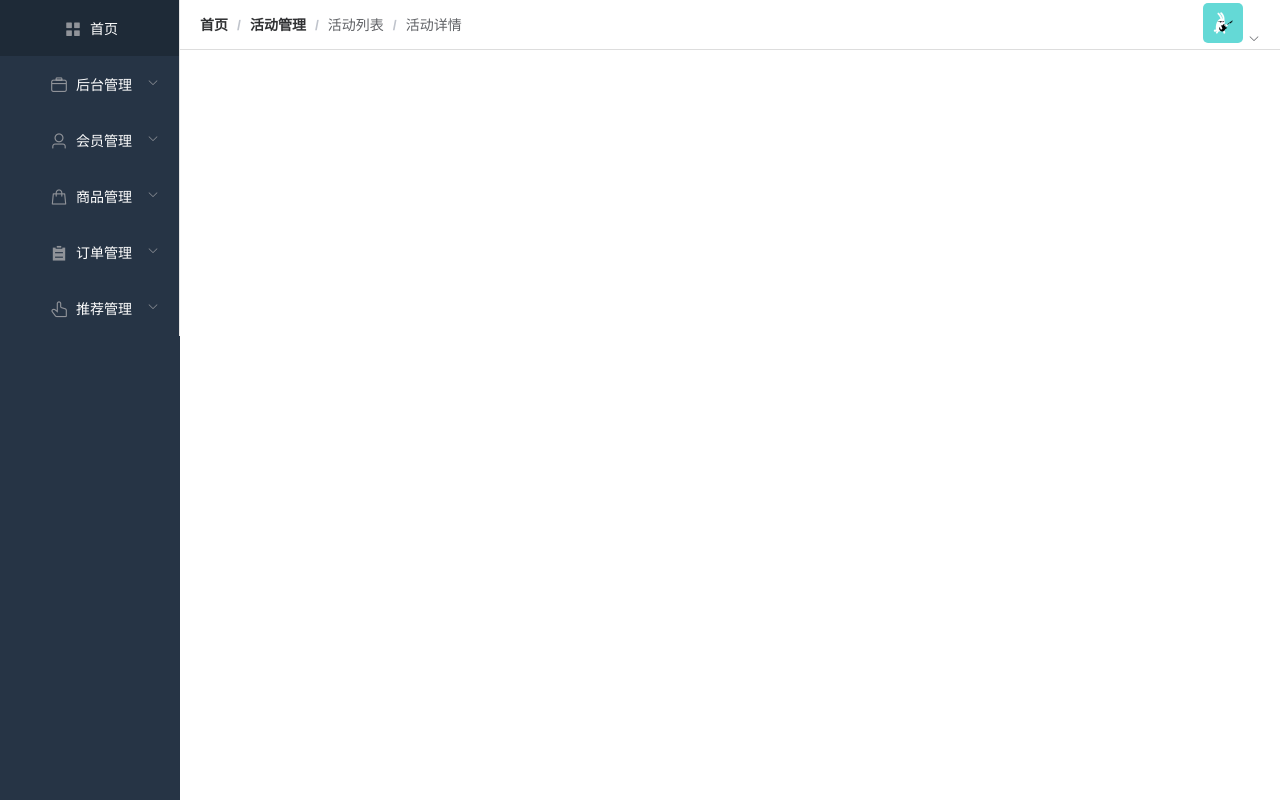
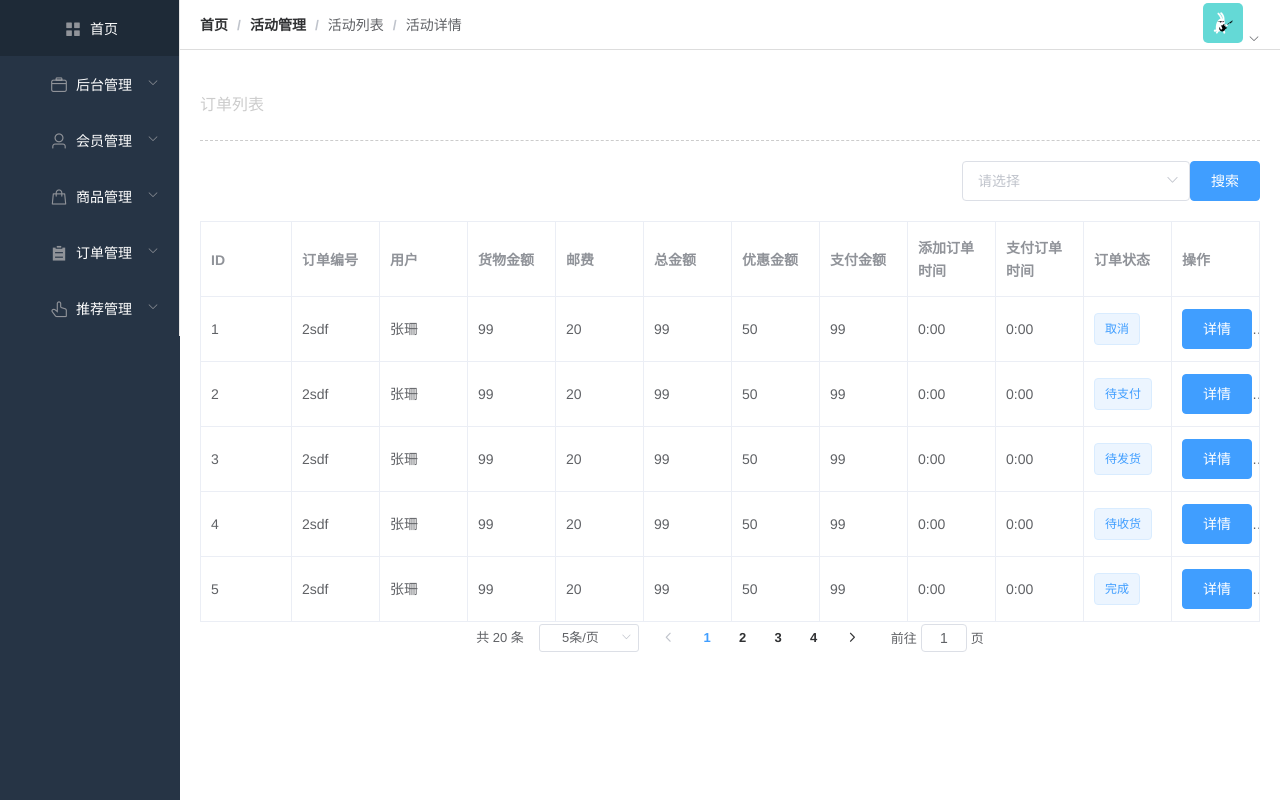
Before and after one commit to sun-die/mallproject, a Vue app: page / in a window 1280 px wide. Built offline with nearby package versions, Linux system fonts and the light colour scheme.

Commit message:
订单列表功能完完善

```diff
--- a/package.json
+++ b/package.json
@@ -8,6 +8,7 @@
     "lint": "vue-cli-service lint"
   },
   "dependencies": {
+    "axios": "^0.19.2",
     "core-js": "^3.6.5",
     "element-ui": "^2.13.2",
     "vue": "^2.6.11",
--- a/src/App.vue
+++ b/src/App.vue
@@ -1,10 +1,6 @@
 <template>
   <div id="app">
 
-    <!-- <div id="nav">
-      <router-link to="/">Home</router-link> |
-      <router-link to="/about">About</router-link>
-    </div> -->
     <router-view/>
   </div>
 </template>
@@ -22,5 +18,7 @@
    padding: 0;
    margin: 0;
 }
-
+body .el-table th.gutter{ /**表头对齐，不要删 */
+display: table-cell!important;
+}
 </style>
--- a/src/components/Home/NavMenu.vue
+++ b/src/components/Home/NavMenu.vue
@@ -44,7 +44,7 @@
       <i class="el-icon-s-order"></i>
       <span slot="title">订单管理</span>
     </template>
-    <el-menu-item index="4-1">订单列表</el-menu-item>
+    <el-menu-item index="4-1" @click="dindanClick">订单列表</el-menu-item>
      <el-menu-item index="4-2">快递公司</el-menu-item>
   </el-submenu>
 
@@ -85,6 +85,9 @@ methods: {
       },
       handleClose(key, keyPath) {
         console.log(key, keyPath);
+      },
+      dindanClick(){
+        this.$router.push('/Home')
       }
 },
 //生命周期 - 创建完成（可以访问当前this实例）
--- /dev/null
+++ b/src/components/OrderList/orderList.vue
@@ -0,0 +1,310 @@
+<!-- 订单列表 -->
+<template>
+  <div class="order">
+    <h4 class="orderTitle">订单列表</h4>
+    <!-- 搜索区 -->
+    <div class="orderSearch">
+      <el-select v-model="value" placeholder="请选择">
+        <el-option
+          v-for="item in options"
+          :key="item.label"
+          :label="item.value"
+          :value="item.label"
+        ></el-option>
+      </el-select>
+      <el-button type="primary" @click='state'>搜索</el-button>
+    </div>
+    <!-- 内容区 -->
+    <el-table :data="userList.slice((currentPage-1)*pagesize,currentPage*pagesize)" border>
+      <el-table-column prop="id" label="ID" border></el-table-column>
+      <el-table-column prop="serial" label="订单编号"></el-table-column>
+      <el-table-column prop="name" label="用户"></el-table-column>
+      <el-table-column prop="original" label="货物金额"></el-table-column>
+      <el-table-column prop="postage" label="邮费"></el-table-column>
+      <el-table-column prop="aggregate" label="总金额"></el-table-column>
+      <el-table-column prop="discount" label="优惠金额"></el-table-column>
+      <el-table-column prop="pay" label="支付金额"></el-table-column>
+      <el-table-column prop="add" label="添加订单时间"></el-table-column>
+      <el-table-column prop="time" label="支付订单时间"></el-table-column>
+      <el-table-column ref='qqq' prop="state" label="订单状态">
+        <template slot-scope="scope">
+            <el-tag >{{ scope.row.state }}</el-tag>
+        </template>
+      </el-table-column>
+      <el-table-column prop="address" label="操作">
+          <el-button type="primary">详情</el-button>
+      </el-table-column>
+    </el-table>
+    <!-- 分页区 -->
+    <el-pagination
+      @size-change="handleSizeChange"
+      @current-change="handleCurrentChange"
+      :current-page="currentPage"
+      :page-sizes="[5,10, 20,50]"
+      :page-size="5"
+      layout="total, sizes, prev, pager, next, jumper"
+      :total="20">
+    </el-pagination>
+  </div>
+</template>
+
+<script>
+//这里可以导入其他文件（比如：组件，工具js，第三方插件js，json文件，图片文件等等）
+//例如：import 《组件名称》 from '《组件路径》';
+export default {
+  //import引入的组件需要注入到对象中才能使用
+  components: {
+
+  },
+  data() {
+    //这里存放数据
+    return {
+         options: [
+            {value: '取消',label: '取消'},
+            {value: '待支付',label: '待支付'},
+            {value: '待发货',label: '待发货'},
+            {value: '待收货',label: '待收货'},
+            {value: '完成',label: '完成'}
+        ],
+      value: "",
+      tableData: [
+        {
+          id: "1", //id
+          serial: "2sdf", //编号
+          name: "张珊", //用户
+          original: 99, //货物金额
+          postage: 20, //邮费
+          aggregate: 99, //总金额
+          discount: 50, //优惠金额
+          pay: 99, //支付金额
+          add: "0:00", //添加订单时间
+          time: "0:00", //支付订单时间
+          state: "取消", //完成
+        },
+        {
+          id: "2",
+          serial: "2sdf",
+          name: "张珊",
+          original: 99,
+          postage: 20,
+          aggregate: 99,
+          discount: 50,
+          pay: 99,
+          add: "0:00",
+          time: "0:00",
+          state: "待支付",
+        },
+        {
+          id: "3",
+          serial: "2sdf",
+          name: "张珊",
+          original: 99,
+          postage: 20,
+          aggregate: 99,
+          discount: 50,
+          pay: 99,
+          add: "0:00",
+          time: "0:00",
+          state: "待发货",
+        },
+        {
+          id: "4",
+          serial: "2sdf",
+          name: "张珊",
+          original: 99,
+          postage: 20,
+          aggregate: 99,
+          discount: 50,
+          pay: 99,
+          add: "0:00",
+          time: "0:00",
+          state: "待收货",
+        },
+        {
+          id: "5",
+          serial: "2sdf",
+          name: "张珊",
+          original: 99,
+          postage: 20,
+          aggregate: 99,
+          discount: 50,
+          pay: 99,
+          add: "0:00",
+          time: "0:00",
+          state: "完成",
+        },
+        {
+          id: "6",
+          serial: "2sdf",
+          name: "张珊",
+          original: 99,
+          postage: 20,
+          aggregate: 99,
+          discount: 50,
+          pay: 99,
+          add: "0:00",
+          time: "0:00",
+          state: "完成",
+        },
+        {
+          id: "7",
+          serial: "2sdf",
+          name: "张珊",
+          original: 99,
+          postage: 20,
+          aggregate: 99,
+          discount: 50,
+          pay: 99,
+          add: "0:00",
+          time: "0:00",
+          state: "完成",
+        },
+        {
+          id: "8",
+          serial: "2sdf",
+          name: "张珊",
+          original: 99,
+          postage: 20,
+          aggregate: 99,
+          discount: 50,
+          pay: 99,
+          add: "0:00",
+          time: "0:00",
+          state: "完成",
+        },
+        {
+          id: "9",
+          serial: "2sdf",
+          name: "张珊",
+          original: 99,
+          postage: 20,
+          aggregate: 99,
+          discount: 50,
+          pay: 99,
+          add: "0:00",
+          time: "0:00",
+          state: "完成",
+        },
+        {
+          id: "10",
+          serial: "2sdf",
+          name: "张珊",
+          original: 99,
+          postage: 20,
+          aggregate: 99,
+          discount: 50,
+          pay: 99,
+          add: "0:00",
+          time: "0:00",
+          state: "完成",
+        },
+        {
+          id: "11",
+          serial: "2sdf",
+          name: "张珊",
+          original: 99,
+          postage: 20,
+          aggregate: 99,
+          discount: 50,
+          pay: 99,
+          add: "0:00",
+          time: "0:00",
+          state: "完成",
+        },
+      ],
+       currentPage: 1,//初始页
+       pagesize:5,//每页的数据
+       userList:[]//*****后面请求数据时需要的容器 ******
+    };
+  },
+  //监听属性 类似于data概念
+  computed: {},
+  //监控data中的数据变化
+  watch: {},
+  //方法集合
+  methods: {
+    //搜索功能
+      state:function(){
+          var shis =  this.value
+          this.userList = this.tableData
+          var arr = this.userList.filter(function(item){
+              return item.state === shis
+          })
+          this.userList = arr
+          this.value = ''
+      },
+      //每页显示多少条数据
+       handleSizeChange(size) {
+         this.pagesize = size;
+          console.log(`每页 ${this.pagesize} 条`);
+      },
+      //当前是第几页
+      handleCurrentChange(currentPage) {
+        this.currentPage = currentPage
+        console.log(`当前页: ${this.currentPage}`);
+      },
+      //请求数据
+      handelUserList(){
+        // this.$axios({
+        //     method:'get',
+        //     url:'/order/index?status=&pageSize=10&page=1',
+        //     data:{
+        //       status:'登录',
+        //       pageSize:10,
+        //       page:1,
+        //       Token:'jjfcbejgcib0vdkq0l0f28bs3l'
+        //     }
+        // }).then(res=>{
+        // console.log(res)
+        //   //   this.userList = res.body
+        // }).catch(err=>{
+        //   console.log(err)
+        // })
+         this.userList = this.tableData
+      }
+  },
+  //生命周期 - 创建完成（可以访问当前this实例）
+  created() {
+     this.handelUserList()
+  },
+  //生命周期 - 挂载完成（可以访问DOM元素）
+  mounted() {},
+  beforeCreate() {}, //生命周期 - 创建之前
+  beforeMount() {}, //生命周期 - 挂载之前
+  beforeUpdate() {}, //生命周期 - 更新之前
+  updated() {}, //生命周期 - 更新之后
+  beforeDestroy() {}, //生命周期 - 销毁之前
+  destroyed() {}, //生命周期 - 销毁完成
+  activated() {}, //如果页面有keep-alive缓存功能，这个函数会触发
+};
+</script>
+<style lang='less'>
+.el-table thead{
+          line-height: 50px;
+          height: 50px;
+          text-align: center;
+        }
+.el-tabel .cell{
+    text-align: center;
+}
+
+.order {
+  width: 100%;
+  height: 100%;
+  .orderTitle {
+    height: 70px;
+    border-bottom: 1px dashed rgb(204, 204, 204);
+    color: rgb(204, 204, 204);
+    font-weight: 400;
+    text-align: left;
+    line-height: 70px;
+  }
+
+  .orderSearch {
+    height: 80px;
+    text-align: right;
+    line-height: 80px;
+  }
+}
+
+</style>
--- a/src/main.js
+++ b/src/main.js
@@ -5,15 +5,17 @@ import store from './store'
 //完整引入element-ui
 import ElementUI from 'element-ui';
 import 'element-ui/lib/theme-chalk/index.css';
-
+//引入axios
+import axios from 'axios'
+Vue.prototype.$axios = axios;
 Vue.use(ElementUI);
 // 全局配置element-ui
 // Vue.use(ElementUI, { size: 'small', zIndex: 3000 });
 Vue.config.productionTip = false
 
 new Vue({
-
   router,
   store,
+  axios,
   render: h => h(App)
 }).$mount('#app');
--- a/src/views/home/Home.vue
+++ b/src/views/home/Home.vue
@@ -26,7 +26,8 @@
 //例如：import 《组件名称》 from '《组件路径》';
 import NavMenu from "../../components/Home/NavMenu";
 import Header from "../../components/Home/Header";
-import HomeMain from "../../components/Home/HomeMain"
+// import HomeMain from "../../components/Home/HomeMain"
+import HomeMain from "../../components/OrderList/orderList"
 
 export default {
   //import引入的组件需要注入到对象中才能使用
--- a/vue.config.js
+++ b/vue.config.js
@@ -1,4 +1,7 @@
 module.exports = {
     lintOnSave:false,
     publicPath:"./",
+    devServer:{
+        proxy:"http://www.masterjoy.top/vueapi/"
+    }
 }
```
Also changed, not shown: src/router/index.js (+5 -3 lines), 1 other file (tests, documents, lock files or other folders).
